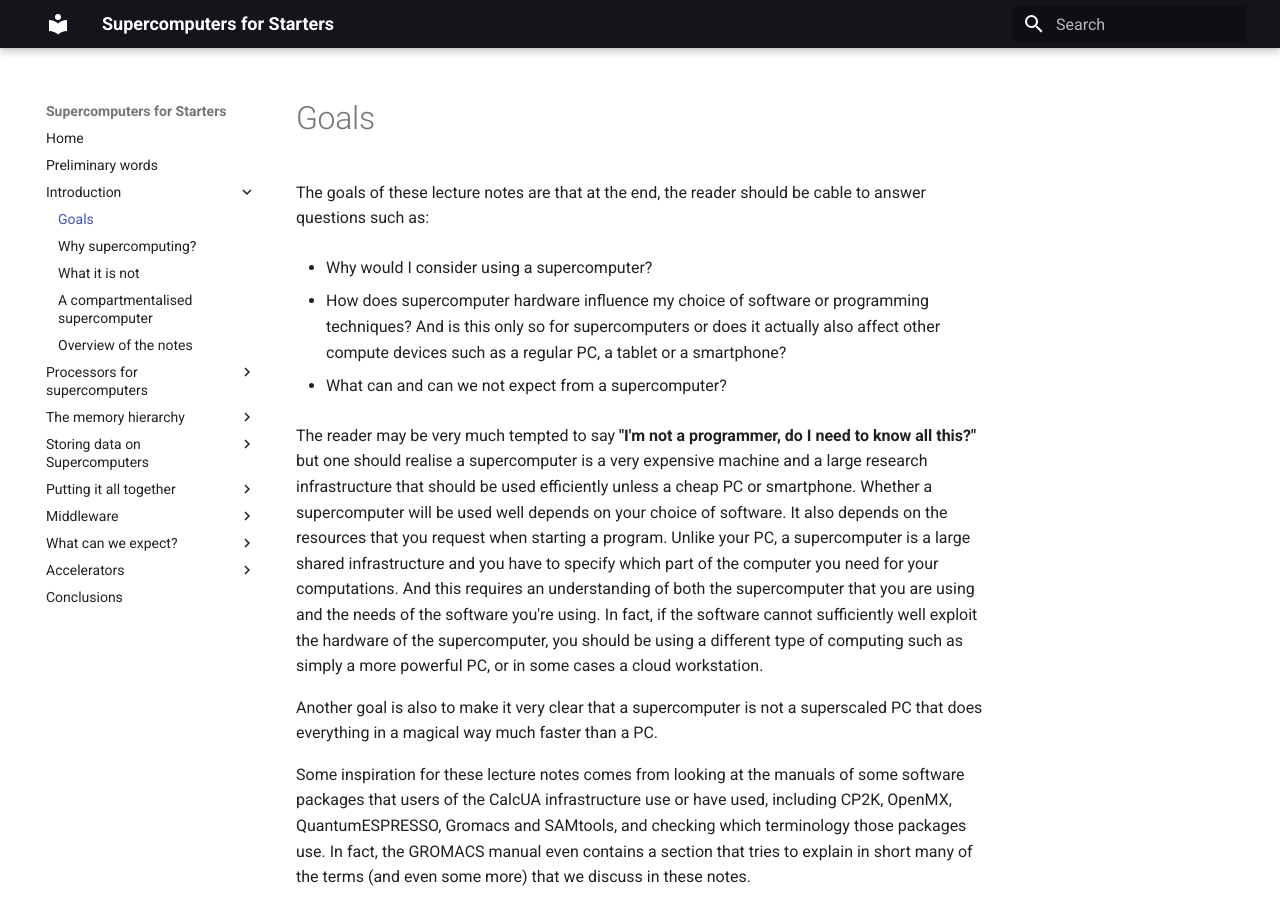
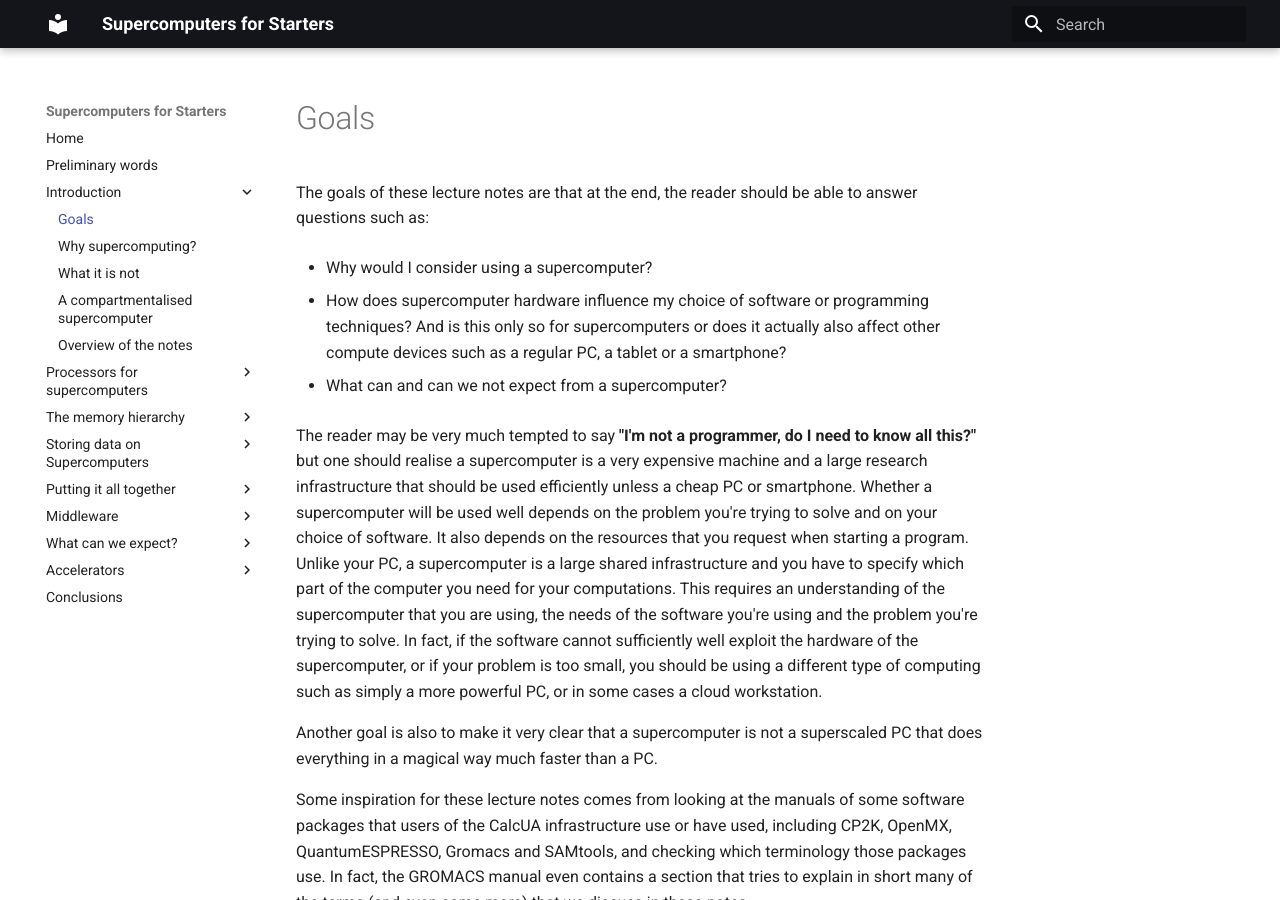
Before and after one commit to klust/SupercomputersForStarters, an MkDocs documentation site: the page built from docs/C01_Introduction/C01_S01_Goals.md, in a window 1280 px wide and 900 px high. Built offline with MkDocs 1.6.1 and Material for MkDocs 9.7.7, drawn with Linux system fonts in a browser that asks for light colours; some of the changed text lies outside the part shown.

Commit message:
Minor corrections to chapter 1.

```diff
--- a/docs/C01_Introduction/C01_S01_Goals.md
+++ b/docs/C01_Introduction/C01_S01_Goals.md
@@ -1,6 +1,6 @@
 # Goals
 
-The goals of these lecture notes are that at the end, the reader should be cable to answer
+The goals of these lecture notes are that at the end, the reader should be able to answer
 questions such as:
 
 -   Why would I consider using a supercomputer?
@@ -14,11 +14,14 @@ questions such as:
 The reader may be very much tempted to say **"I'm not a programmer, do I need to know all this?"**
 but one should realise a supercomputer is a very expensive machine and a large research infrastructure
 that should be used efficiently unless a cheap PC or smartphone. Whether a supercomputer will be used well
-depends on your choice of software. It also depends on the resources that you request when starting a program.
+depends on the problem you're trying to solve and on your choice of software.
+It also depends on the resources that you request when starting a program.
 Unlike your PC, a supercomputer is a large shared infrastructure and you have to specify which part of the
-computer you need for your computations. And this requires an understanding of both the supercomputer that
-you are using and the needs of the software you're using. In fact, if the software cannot sufficiently well
-exploit the hardware of the supercomputer, you should be using a different type of computing such as simply
+computer you need for your computations. This requires an understanding of the supercomputer that
+you are using, the needs of the software you're using and the problem you're trying to solve.
+In fact, if the software cannot sufficiently well
+exploit the hardware of the supercomputer, or if your problem is too small,
+you should be using a different type of computing such as simply
 a more powerful PC, or in some cases a cloud workstation.
 
 Another goal is also to make it very clear that a supercomputer is not a superscaled PC that does
```
Also changed, not shown: other parts of docs/C01_Introduction/C01_S01_Goals.md (+2 -2 lines), docs/C01_Introduction/C01_S02_Why.md (+7 -5 lines), docs/C01_Introduction/C01_S03_What_it_is_not.md (+2 -2 lines), docs/C01_Introduction/C01_S04_Compartmentalised.md (+5 -4 lines), docs/C01_Introduction/C01_S05_Overview.md (+4 -4 lines).
